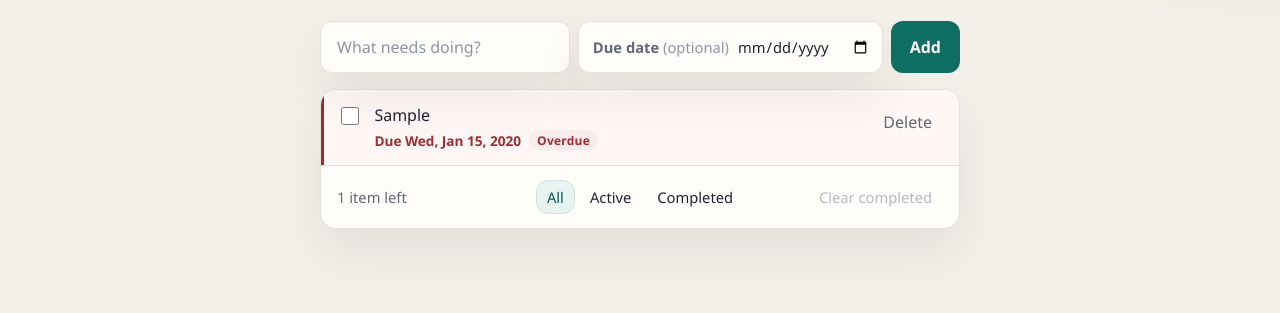
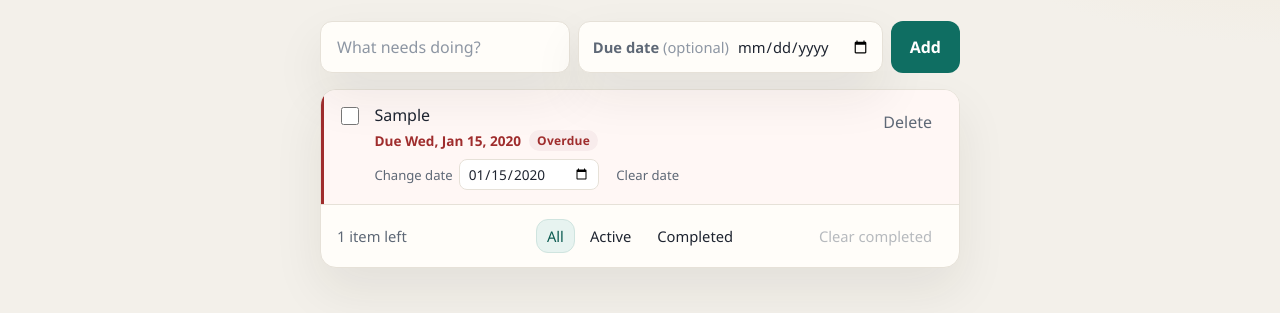
Before and after one commit to kds80/todo-app, a plain HTML site: page index.html in a window 1280 px wide. Both pictures are taken after typing "Sample", "2020-01-15" into the empty fields and a click on the button "Add". Shown: the part 165-478 px from the top of the page. Drawn offline with Linux system fonts and the light colour scheme.

Commit message:
Let a todo's due date be changed or cleared
Add a date field on each task so a date can be set after
the task exists, and a Clear date button that removes it.

Co-authored-by: kds80 <kds80@users.noreply.github.com>

```diff
--- a/app.js
+++ b/app.js
@@ -41,7 +41,9 @@ const filterButtons = document.querySelectorAll("[data-filter]");
 
 form.addEventListener("submit", onAddTodo);
 list.addEventListener("change", onToggleTodo);
+list.addEventListener("change", onDueDateChange);
 list.addEventListener("click", onDeleteTodo);
+list.addEventListener("click", onClearDueDate);
 clearCompletedButton.addEventListener("click", onClearCompleted);
 filterButtons.forEach(function (button) {
   button.addEventListener("click", onFilterClick);
@@ -90,6 +92,41 @@ function onToggleTodo(event) {
 
   // The checkbox has already flipped. Copy that into our list.
   todo.completed = checkbox.checked;
+  saveTodos();
+  render();
+}
+
+function onDueDateChange(event) {
+  const dueInput = event.target.closest("[data-action='set-due']");
+  if (!dueInput) {
+    return;
+  }
+
+  const id = dueInput.closest("[data-id]").dataset.id;
+  const todo = findTodo(id);
+  if (!todo) {
+    return;
+  }
+
+  // Empty means the calendar field was cleared. A real date is "YYYY-MM-DD".
+  todo.dueDate = normalizeDueDate(dueInput.value);
+  saveTodos();
+  render();
+}
+
+function onClearDueDate(event) {
+  const button = event.target.closest("[data-action='clear-due']");
+  if (!button) {
+    return;
+  }
+
+  const id = button.closest("[data-id]").dataset.id;
+  const todo = findTodo(id);
+  if (!todo) {
+    return;
+  }
+
+  todo.dueDate = null;
   saveTodos();
   render();
 }
@@ -313,6 +350,9 @@ function renderTodo(todo) {
     body.appendChild(renderDueSummary(todo, status));
   }
 
+  // The date field on the row is how a date is changed after the todo exists.
+  body.appendChild(renderDueEditor(todo));
+
   const removeButton = document.createElement("button");
   removeButton.type = "button";
   removeButton.className = "delete-button";
@@ -345,6 +385,42 @@ function renderDueSummary(todo, status) {
   }
 
   return line;
+}
+
+// A small date field under the task. "Add date" when there is none yet,
+// "Change date" when there is. Clear date is a button because the
+// browser's own clear control on a date input is easy to miss.
+function renderDueEditor(todo) {
+  const editor = document.createElement("div");
+  editor.className = "due-editor";
+
+  const label = document.createElement("label");
+  label.className = "due-editor-label";
+
+  const labelText = document.createElement("span");
+  labelText.textContent = todo.dueDate ? "Change date" : "Add date";
+
+  const dueInput = document.createElement("input");
+  dueInput.type = "date";
+  dueInput.dataset.action = "set-due";
+  dueInput.value = todo.dueDate || "";
+  dueInput.setAttribute("aria-label", "Due date for " + todo.text);
+
+  label.appendChild(labelText);
+  label.appendChild(dueInput);
+  editor.appendChild(label);
+
+  if (todo.dueDate) {
+    const clearButton = document.createElement("button");
+    clearButton.type = "button";
+    clearButton.className = "clear-date-button";
+    clearButton.dataset.action = "clear-due";
+    clearButton.textContent = "Clear date";
+    clearButton.setAttribute("aria-label", "Clear due date for " + todo.text);
+    editor.appendChild(clearButton);
+  }
+
+  return editor;
 }
 
 // "overdue" when the date is before today, "today" when it is today,
--- a/styles.css
+++ b/styles.css
@@ -252,6 +252,48 @@ h1 {
   color: var(--accent-dark);
 }
 
+.due-editor {
+  display: flex;
+  flex-wrap: wrap;
+  align-items: center;
+  gap: 8px;
+  margin-top: 8px;
+}
+
+.due-editor-label {
+  display: flex;
+  align-items: center;
+  flex: 0 0 auto;
+  gap: 6px;
+  color: var(--muted);
+  font-size: 0.82rem;
+  white-space: nowrap;
+}
+
+.due-editor input[type="date"] {
+  padding: 4px 8px;
+  border: 1px solid var(--line);
+  border-radius: 8px;
+  background: #fff;
+  color: var(--ink);
+  font-size: 0.85rem;
+}
+
+.clear-date-button {
+  padding: 4px 8px;
+  border: 1px solid transparent;
+  border-radius: 8px;
+  background: transparent;
+  color: var(--muted);
+  font-size: 0.82rem;
+  cursor: pointer;
+}
+
+.clear-date-button:hover {
+  background: #f4f1ea;
+  color: var(--ink);
+}
+
 .delete-button {
   padding: 6px 10px;
   background: transparent;
```
